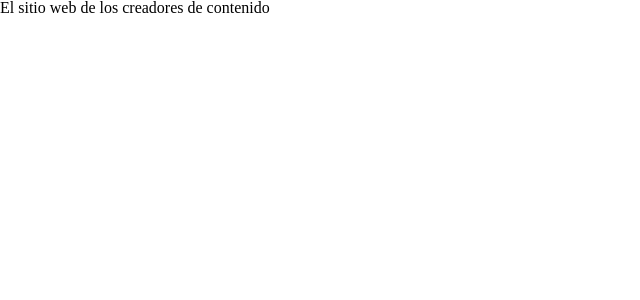
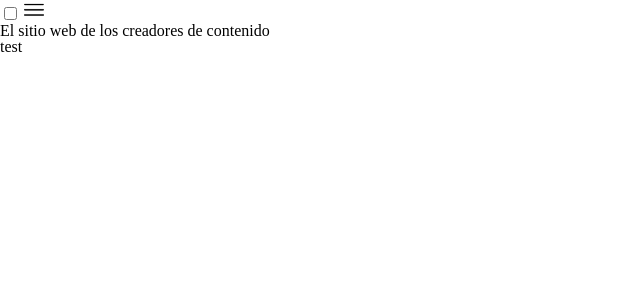
Before and after one commit to fede3mmanuel/blogcc, a Jekyll site: the page built from index.md, in a window 1280 px wide. Shown: the top 300 px of the page, without its empty margins (0-640 px from the left). Built offline with Jekyll 4.4.1, drawn with Linux system fonts in a browser that asks for light colours.

Commit message:
added a image to the button menu

```diff
--- a/_layouts/default.html
+++ b/_layouts/default.html
@@ -4,8 +4,13 @@
         <meta charset="utf-8">
         <title>{{ page.title }}</title>
         <link rel="stylesheet" href="{{site.baseurl}}/css/reset.css">
+        <link rel="stylesheet" href="{{site.baseurl}}/css/css.css">
     </head>
     <body>
+        <header>
+            <input type="checkbox" id="btn-menu">
+            <label for="btn-menu"><img src="{{site.baseurl}}/images/icons/icon.png" alt="" class="image-btn-menu"></label>
+        </header>
         {{ content }}
     </body>
 </html>
--- /dev/null
+++ b/css/css.css
@@ -0,0 +1,3 @@
+.image-btn-menu {
+    width: 20px;
+}
--- a/index.md
+++ b/index.md
@@ -4,3 +4,5 @@ title: Sitio web de los creadores de contenido
 ---
 
 # El sitio web de los creadores de contenido
+
+<p>test</p>
```
Also changed, not shown: images/icons/icon.png (added).
